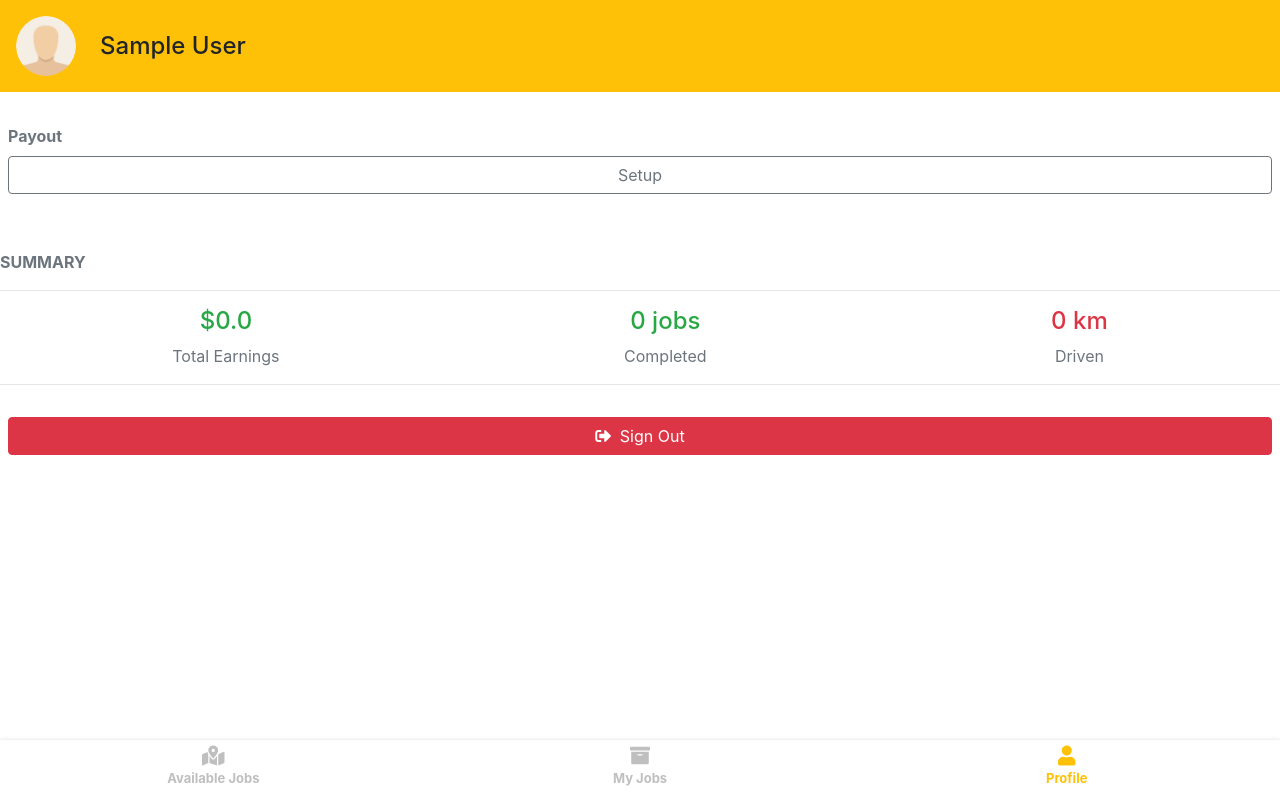
After one commit to martin-creator/Communitydeliveryapp, a Django app: page /courier/profile/ in a window 1280 px wide. The commit adds this page. Run offline with Django 3.2, Linux system fonts and the light colour scheme; the visitor is signed in with stand-in values (Sample User, id 1); data comes from the database, SQL or seed files in the repository; data that the repository does not hold is empty; parts of the project's set-up code (start-up, migrations or seed data) failed here and were passed over; some libraries are stand-ins or nearby versions.

Commit message:
Created profile page

```diff
--- a/core/courier/views.py
+++ b/core/courier/views.py
@@ -106,23 +106,23 @@ def archived_jobs_page(request):
         "jobs": jobs,
     })
 
-# @login_required(login_url="/sign-in/?next=/courier/")
-# def profile_page(request):
+@login_required(login_url="/sign-in/?next=/courier/")
+def profile_page(request):
 
-#     jobs = Job.objects.filter(
-#         courier=request.user.courier,
-#         status = Job.COMPLETED_STATUS,
-#     )
+    jobs = Job.objects.filter(
+        courier=request.user.courier,
+        status = Job.COMPLETED_STATUS,
+    )
 
-#     total_earnings = round(sum(job.price for job in jobs) * 0.8, 2)
-#     total_jobs = len(jobs)
-#     total_km = sum(job.distance for job in jobs)
+    total_earnings = round(sum(job.price for job in jobs) * 0.8, 2)
+    total_jobs = len(jobs)
+    total_km = sum(job.distance for job in jobs)
 
-#     return render(request, 'courier/profile.html', {
-#         "total_earnings": total_earnings,
-#         "total_jobs": total_jobs,
-#         "total_km": total_km,
-#     })
+    return render(request, 'courier/profile.html', {
+        "total_earnings": total_earnings,
+        "total_jobs": total_jobs,
+        "total_km": total_km,
+    })
 
 # @login_required(login_url="/sign-in/?next=/courier/")
 # def payout_method_page(request):
--- a/core/templates/courier/bottom_tabs.html
+++ b/core/templates/courier/bottom_tabs.html
@@ -37,6 +37,7 @@
 {% url 'courier:available_jobs'  as available_jobs_url %}
 {% url 'courier:current_job'  as current_job_url %}
 {% url 'courier:archived_jobs'  as archived_jobs_url %}
+{% url 'courier:profile'  as profile_url %}
 
 <div class="bottom-tabs d-flex">
     <a href="{% url 'courier:available_jobs' %}" class="{% if request.path == available_jobs_url %} active {% endif %}">
@@ -49,8 +50,9 @@
         <span>My Jobs</span>
     </a>
 
-    <a href="#">
+    <a href="{% url 'courier:profile' %}" class="{% if request.path == profile_url %} active {% endif %}">
         <i class="fas fa-user"></i>
         <span>Profile</span>
     </a>
+
 </div>
--- /dev/null
+++ b/core/templates/courier/profile.html
@@ -0,0 +1,54 @@
+{% extends 'courier/base.html' %}
+{% load static %}
+
+{% block content %}
+
+<div class="media align-items-center bg-warning p-3">
+    <img src="{% static 'img/avatar.png' %}" alt="" class="rounded-circle" width="60" height="60">
+    <div class="media-body ml-4">
+        <h4 class="mb-0">{{ request.user.get_full_name}} </h4>
+    </div>
+</div>
+
+<div class="mt-4 p-2 mb-5">
+    <b class="text-secondary">Payout</b>
+    <a href="#" class="btn btn-outline-secondary btn-block btn-md mt-2">
+        Setup
+    </a>
+</div>
+
+<div class="mt-2 p2">
+    <b class="text-secondary">SUMMARY</b>
+    <hr />
+
+    <div class="d-flex text-center">
+        <div class="flex-grow-1">
+            <h4 class="text-success">${{ total_earnings }}</h4>
+            <span class="text-secondary">Total Earnings</span>
+        </div>
+
+        <div class="flex-grow-1">
+            <h4 class="text-success">{{ total_jobs }} jobs</h4>
+            <span class="text-secondary">Completed</span>
+        </div>
+
+        <div class="flex-grow-1">
+            <h4 class="text-danger">{{ total_km }} km</h4>
+            <span class="text-secondary">Driven</span>
+        </div>
+    </div>
+    <hr />
+</div>
+
+<div class="p-2">
+    <a href="/sign-out/" class="btn btn-block btn-danger btn-md mt-2">
+        <i class="fas fa-sign-out-alt mr-1"></i>
+        Sign Out
+    </a>
+</div>
+
+
+<!-- Bottom Tab -->
+{% include 'courier/bottom_tabs.html' %}
+
+{% endblock %}
--- a/quickparcel/urls.py
+++ b/quickparcel/urls.py
@@ -42,7 +42,7 @@ courier_urlpatterns = [
    path('jobs/current/<id>/take_photo/', courier_views.current_job_take_photo_page, name="current_job_take_photo"),
    path('jobs/complete/', courier_views.job_complete_page, name="job_complete"),
    path('jobs/archived/', courier_views.archived_jobs_page, name="archived_jobs"),
-    # path('profile/', courier_views.profile_page, name="profile"),
+   path('profile/', courier_views.profile_page, name="profile"),
     # path('payout_method/', courier_views.payout_method_page, name="payout_method"),
 
    #API
```
